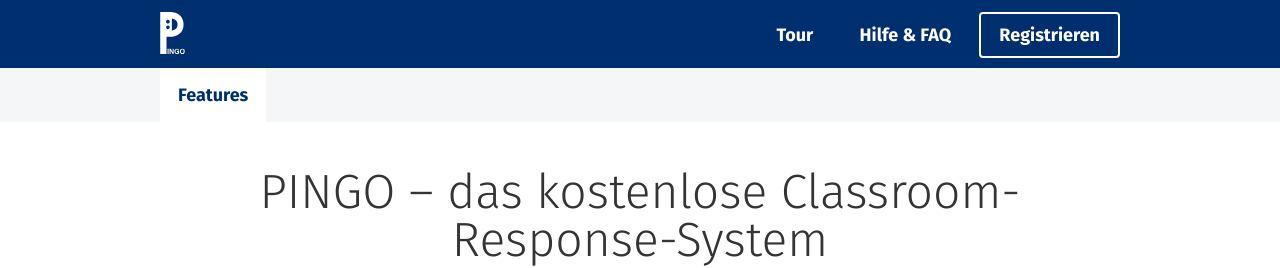
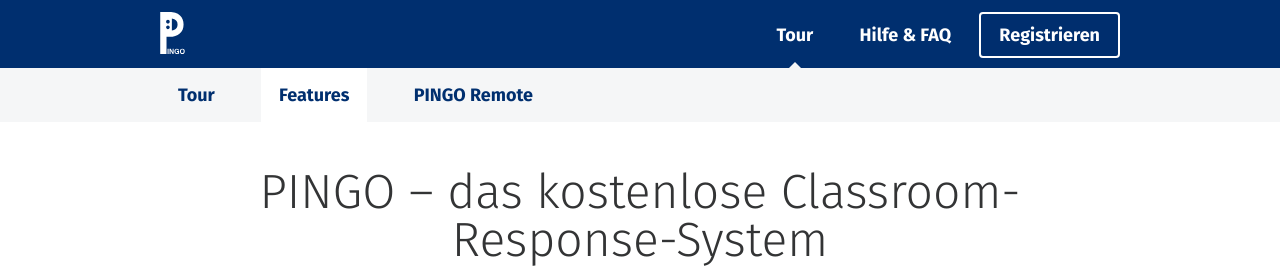
Before and after one commit to PingoUPB/pingoupb.github.io, a Jekyll site: the page built from de/features/index.html, in a window 1280 px wide. Shown: the top 268 px of the page. Built offline with Jekyll 4.4.1, drawn with Linux system fonts in a browser that asks for light colours; nearby versions of some CDN libraries; Markdown is read by kramdown in place of the engine named in the settings.

Commit message:
fix the menu entry

```diff
--- a/_data/nav_de.yml
+++ b/_data/nav_de.yml
@@ -12,7 +12,7 @@
 
 - title: Features
   url: /de/features/
-  parent: /de/tour
+  parent: /de/tour/
 
 - title: PINGO Remote
   url: /de/powerpoint-remote/
```
